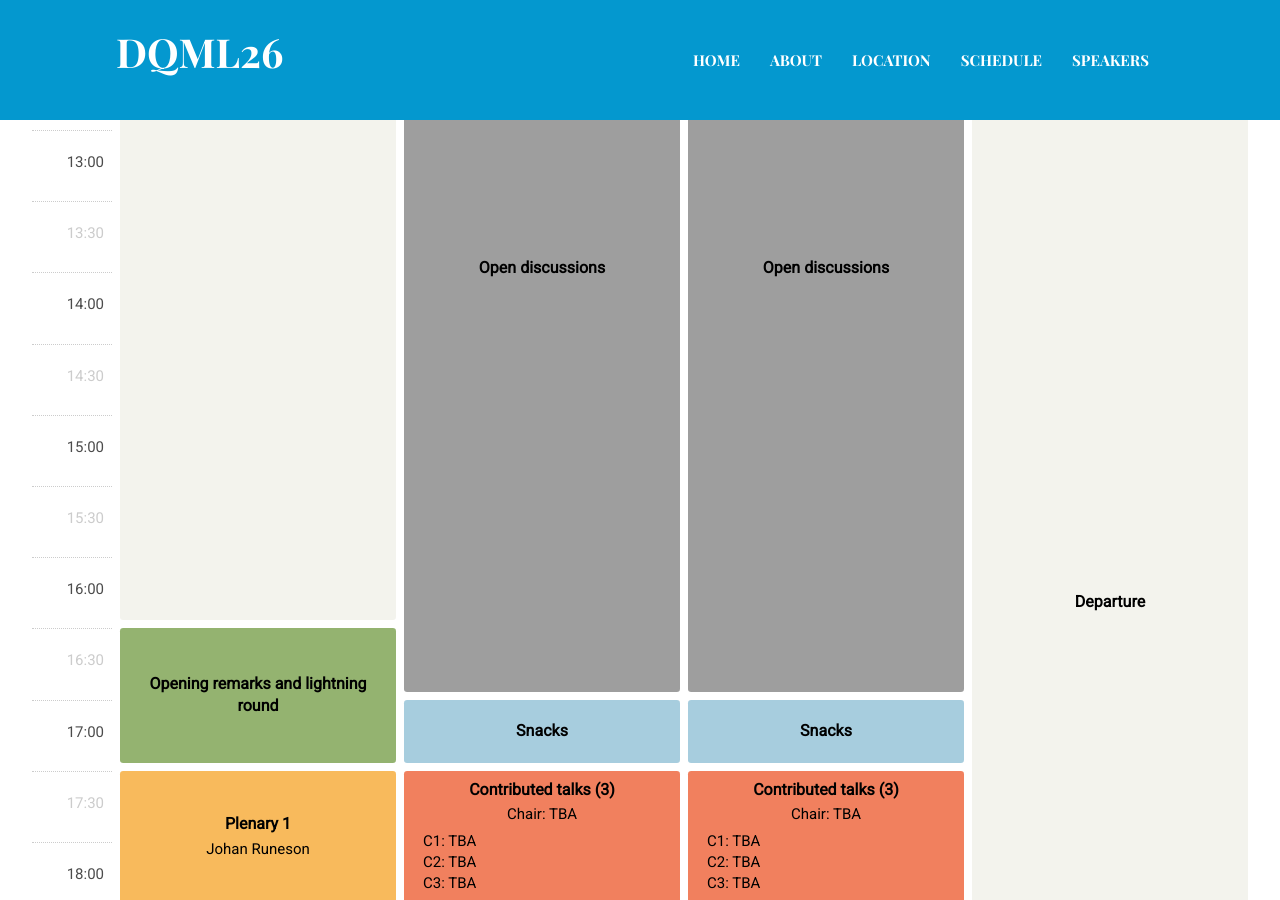
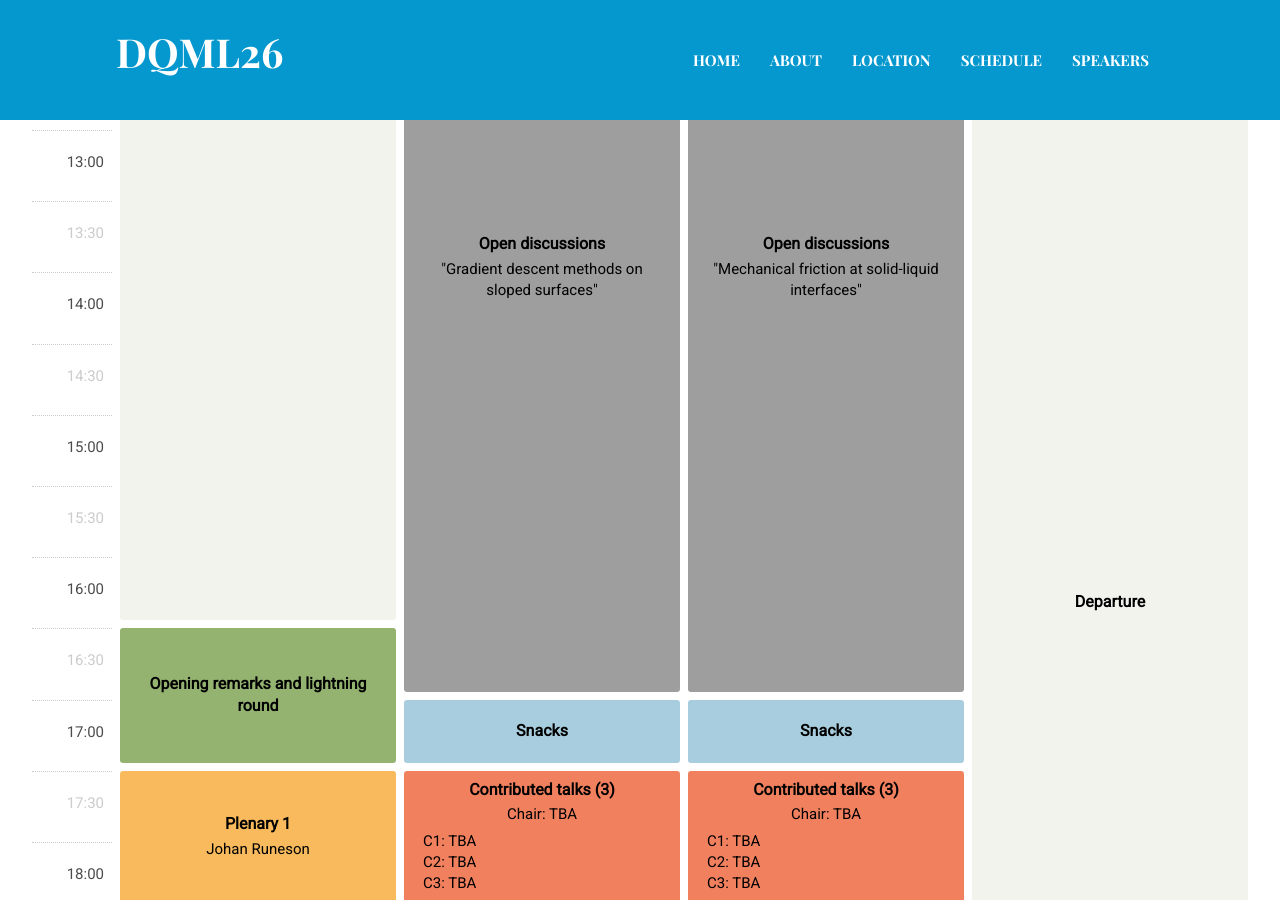
Before and after one commit to DQML26/DQML26.github.io, a Jekyll site: the page built from _pages/schedule.html, in a window 1280 px wide and 900 px high, scrolled down 1274 px. Built offline with Jekyll 4.4.1, drawn with Linux system fonts in a browser that asks for light colours.

Commit message:
Minor updates

```diff
--- a/_pages/schedule.html
+++ b/_pages/schedule.html
@@ -66,7 +66,7 @@ The length of the contributed and plenary talks is listed below.
   <div class="event stage-open start-830 end-900 length-1">Discussion session</div>
   <div class="event stage-break start-930 end-930 length-1">Coffee</div>
   <div class="event stage-session-type-1 start-1000 end-1030 length-1">Contributed talks (3) <span>Chair: TBA</span><span class="left">C1: TBA<br>C2: TBA<br>C3: TBA</span></div>
-  <div class="event stage-open start-1100 end-1630 length-1">Open discussions</div>
+  <div class="event stage-open start-1100 end-1630 length-1">Open discussions <span>"Gradient descent methods on sloped surfaces"</span></div>
   <div class="event stage-break start-1700 end-1700 length-1">Snacks</div>
   <div class="event stage-session-type-1 start-1730 end-1800 length-1">Contributed talks (3) <span>Chair: TBA</span><span class="left">C1: TBA<br>C2: TBA<br>C3: TBA</span></div>
   <div class="event stage-break start-1830 end-1930 length-1">Dinner</div>
@@ -77,7 +77,7 @@ The length of the contributed and plenary talks is listed below.
   <div class="event stage-session-type-2 start-830 end-900 length-1">Plenary 3 <span>Sean Kavanagh</span></div>
   <div class="event stage-break start-930 end-930 length-1">Coffee</div>
   <div class="event stage-session-type-1 start-1000 end-1030 length-1">Contributed talks (3) <span>Chair: TBA</span><span class="left">C1: TBA<br>C2: TBA<br>C3: TBA</span></div>
-  <div class="event stage-open start-1100 end-1630 length-1">Open discussions</div>
+  <div class="event stage-open start-1100 end-1630 length-1">Open discussions <span>"Mechanical friction at solid-liquid interfaces"</span></div>
   <div class="event stage-break start-1700 end-1700 length-1">Snacks</div>
   <div class="event stage-session-type-1 start-1730 end-1800 length-1">Contributed talks (3) <span>Chair: TBA</span><span class="left">C1: TBA<br>C2: TBA<br>C3: TBA</span></div>
   <div class="event stage-break start-1830 end-1930 length-1">Dinner</div>
--- a/_pages/speakers.html
+++ b/_pages/speakers.html
@@ -23,7 +23,7 @@ title: Speakers and participants
   <ul>
     <br><br><h3><b>Invited speakers:</b></h3><br>
     <p>
-      <b>Dr. Johan Runeson</b><br>University of Freiburg <br> <b>Title:</b> TBA
+      <b>Asst. Prof. Julia Westermayr</b><br> Leipzig University  <br> <b>Title:</b> TBA
     </p>
     <p>
       <b>Asst. Prof. Matthias Sachs</b><br> Lancaster University.  <br> <b>Title:</b> TBA
@@ -32,7 +32,7 @@ title: Speakers and participants
       <b>Asst. Prof. Sean Kavanagh</b><br> University of Cambridge <br> <b>Title:</b> TBA
     </p>
     <p>
-      <b>Asst. Prof. Julia Westermayr</b><br> Leipzig University  <br> <b>Title:</b> TBA
+      <b>Dr. Johan Runeson</b><br>University of Freiburg <br> <b>Title:</b> TBA
     </p>
     <br><br>
     <h3><b>List of participants:</b></h3><br>
```
